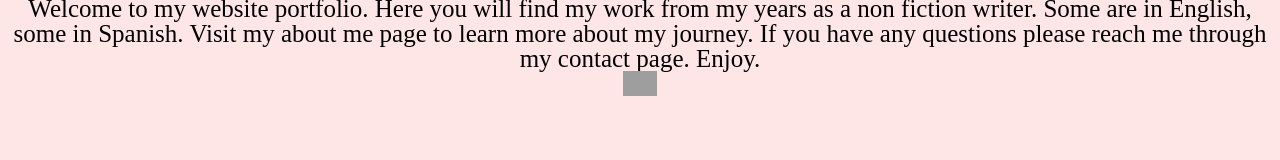
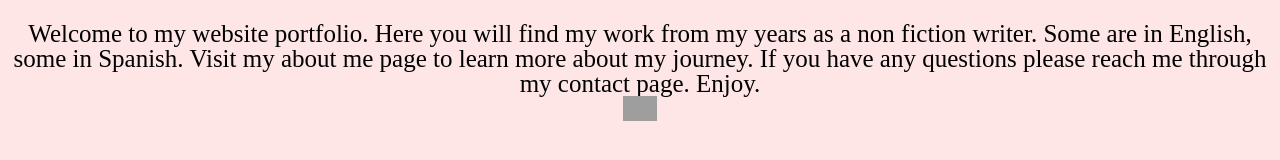
Before and after one commit to lourdesgalindez/lourdesgalindez.github.io, a plain HTML site: page index.html in a window 1280 px wide. Shown: the part 550-710 px from the top of the page. Drawn offline with Linux system fonts and the light colour scheme; grey boxes are pictures that could not be loaded.

Commit message:
Update index.html

```diff
--- a/index.html
+++ b/index.html
@@ -17,7 +17,7 @@
   <li> Contact me </li>
 </ol>
 <a href="https://ibb.co/kcypJ7K"><img src="https://i.ibb.co/bd3xF01/0661701-R1-038-17-A.jpg" alt="0661701-R1-038-17-A" border="0"></a><br />
-  <p> Welcome to my website portfolio. Here you will find my work from my years as a non fiction writer. Some are in English, some in Spanish. Visit my about me page to learn more about my journey. If you have any questions please reach me through my contact page. Enjoy. </p> <a href="https://www.instagram.com/beibivenus"><img src="https://image.flaticon.com/icons/png/512/174/174855.png" width="25px" height="25px"></a>
+  <br><p> Welcome to my website portfolio. Here you will find my work from my years as a non fiction writer. Some are in English, some in Spanish. Visit my about me page to learn more about my journey. If you have any questions please reach me through my contact page. Enjoy. </p> <a href="https://www.instagram.com/beibivenus"><img src="https://image.flaticon.com/icons/png/512/174/174855.png" width="25px" height="25px"></a>
   <br>
 
 </body>
```
